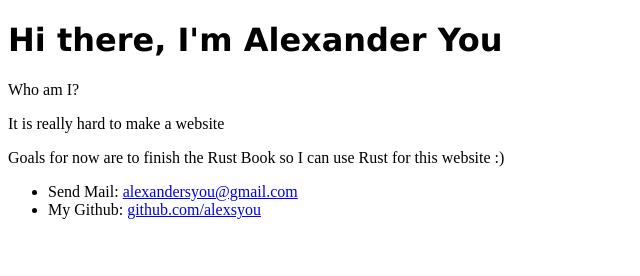
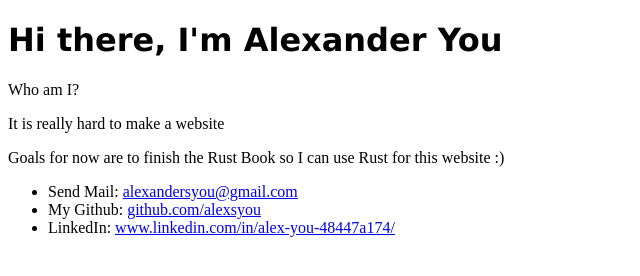
Before and after one commit to alexsyou/alexsyou.github.io, a plain HTML site: page index.html in a window 1280 px wide. Shown: the whole page, without its empty margins (0-640 px from the left). Drawn offline with Linux system fonts and the light colour scheme.

Commit message:
Added linkedin to website

```diff
--- a/index.html
+++ b/index.html
@@ -18,6 +18,7 @@
         <li>
           My Github: <a href="https://github.com/alexsyou">github.com/alexsyou</a>
         </li>
+        <li>LinkedIn: <a href="https://www.linkedin.com/in/alex-you-48447a174">www.linkedin.com/in/alex-you-48447a174/</a></li>
       </ul>
     </footer>
   </body>
```
